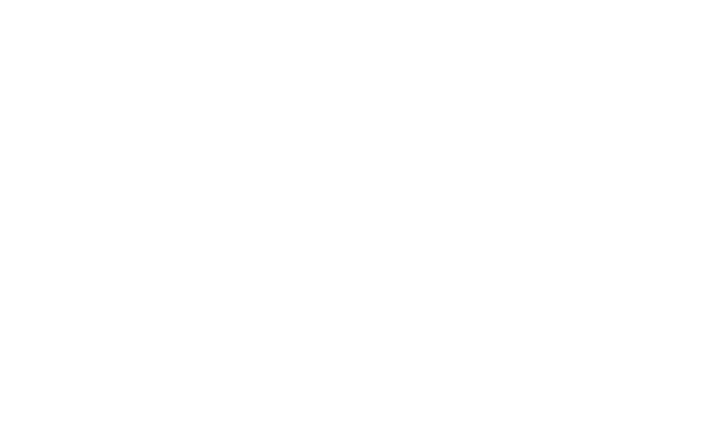
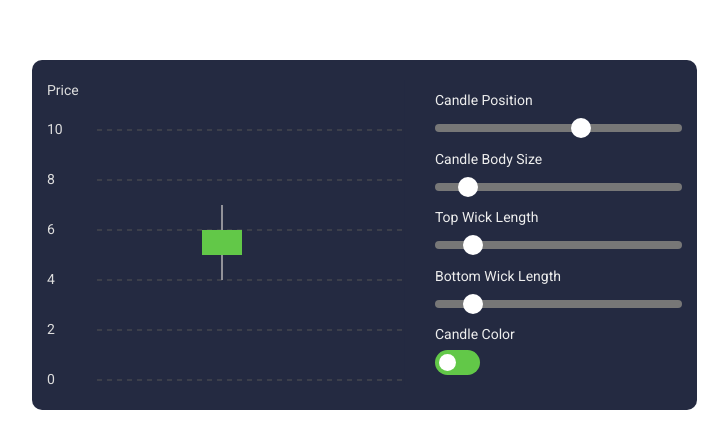
Before and after one commit to wjmiller/draw_candle, a Vue app: page / in a window 1280 px wide. Shown: the top 448 px of the page, without its empty margins (513-1241 px from the left). Built offline with nearby package versions, Linux system fonts and the light colour scheme.

Commit message:
Candle Builder component added

```diff
--- a/public/index.html
+++ b/public/index.html
@@ -6,6 +6,7 @@
   <meta http-equiv="X-UA-Compatible" content="IE=edge">
   <meta name="viewport" content="width=device-width,initial-scale=1.0">
   <link rel="icon" href="<%= BASE_URL %>favicon.ico">
+  <link href="https://fonts.googleapis.com/css?family=Roboto" rel="stylesheet">
   <title>Draw Candle</title>
 </head>
 
--- a/src/App.scss
+++ b/src/App.scss
@@ -1,2 +1,8 @@
 @import 'node_modules/bootstrap/scss/bootstrap';
 @import 'node_modules/bootstrap-vue/src/index.scss';
+
+body {
+  margin-top: 60px;
+  font-family: 'Roboto';
+  font-size: 15px;
+}
--- a/src/App.vue
+++ b/src/App.vue
@@ -1,28 +1,46 @@
 <template>
   <div id="app">
-    <PriceChart></PriceChart>
+    <div class="container">
+      <div class="row">
+        <div class="col-md-5">
+
+        </div>
+        <div class="col-md-7">
+          <CandleBuilder :cbdata="charts[0]"></CandleBuilder>
+        </div>
+      </div>
+    </div>
   </div>
 </template>
 
 <script>
-import PriceChart from './components/PriceChart/PriceChart.vue'
+import CandleBuilder from './components/CandleBuilder/CandleBuilder.vue'
 
 export default {
   name: 'app',
+  data() {
+    return {
+      charts: [
+        {
+          cdata: {
+            prices: [10,8,6,4,2,0]
+          },
+          csdata: {
+            bodyTop: 150,
+            bodyHeight: 25,
+            wickTop: 25,
+            wickBottom: 25,
+            candleRed: false
+          }
+        }
+      ]
+    }
+  },
   components: {
-    PriceChart
+    CandleBuilder
   }
 }
 </script>
 
 <style>
-
-#app {
-  font-family: 'Avenir', Helvetica, Arial, sans-serif;
-  -webkit-font-smoothing: antialiased;
-  -moz-osx-font-smoothing: grayscale;
-  text-align: center;
-  color: #fff;
-  margin-top: 60px;
-}
 </style>
--- /dev/null
+++ b/src/components/CandleBuilder/CandleBuilder.vue
@@ -0,0 +1,192 @@
+<!-- Template -->
+<template>
+  <div class="row candle-builder">
+    <div class="col-sm-7 col-lg-7">
+      <svg id="chart" width="100%" v-bind:height="55 + ((cbdata.cdata.prices.length - 1) * 50)">
+        <CandleChart :ch="cbdata.cdata"></CandleChart>
+        <CandleStick :cs="cbdata.csdata"></CandleStick>
+      </svg>
+    </div>
+    <div class="col-sm-5 col-lg-5">
+      <div class="candle-controls">
+        <div class="slidecontainer">
+          <label>Candle Position</label>
+          <input type="range" v-model="cbdata.csdata.bodyTop" min="0" max="250" step="5" class="slide">
+        </div>
+        <div class="slidecontainer">
+          <label>Candle Body Size</label>
+          <input type="range" v-model="cbdata.csdata.bodyHeight" min="5" max="200" step="5" class="slide">
+        </div>
+        <div class="slidecontainer">
+          <label>Top Wick Length</label>
+          <input type="range" v-model="cbdata.csdata.wickTop" min="0" max="200" step="5" class="slide">
+        </div>
+        <div class="slidecontainer">
+          <label>Bottom Wick Length</label>
+          <input type="range" v-model="cbdata.csdata.wickBottom" min="0" max="200" step="5" class="slide">
+        </div>
+        <p class="candle-color">Candle Color</p>
+        <label class="switch">
+          <input type="checkbox" v-model="cbdata.csdata.candleRed">
+          <span class="slider round"></span>
+        </label>
+      </div>
+    </div>
+  </div>
+</template>
+
+<!-- Javascript -->
+<script>
+
+import CandleChart from './CandleChart.vue'
+import CandleStick from './CandleStick.vue'
+
+export default {
+  name: 'CandleBuilder',
+  props: ['cbdata'],
+  components: {
+    CandleChart,
+    CandleStick
+  }
+}
+
+</script>
+
+<!-- CSS with 'builder' attribute for this component -->
+<style lang="scss" builder>
+
+  .row.candle-builder {
+    background: #242a41;
+    padding: 20px 0 25px;
+    border-radius: 0;
+    margin-bottom: 15px;
+  }
+
+  .candle-controls {
+    margin: 40px 0 0 5px;
+
+    .slidecontainer {
+      margin-bottom: 10px;
+      width: 100%;
+
+      label {
+        display: block;
+        color: #eee;
+        margin-bottom: 5px;
+        font-size: 14px;
+      }
+
+      .slide {
+        -webkit-appearance: none;
+        appearance: none;
+        width: 100%;
+        height: 8px;
+        background: #777;
+        border-radius: 10px;
+        outline: none;
+      }
+
+      .slide::-webkit-slider-thumb {
+        -webkit-appearance: none;
+        appearance: none;
+        width: 20px;
+        height: 20px;
+        border-radius: 10px;
+        background: #fff;
+        cursor: pointer;
+      }
+
+      .slide::-moz-range-thumb {
+        width: 20px;
+        height: 20px;
+        border-radius: 10px;
+        background: #62C848;
+        cursor: pointer;
+      }
+    }
+
+    .candle-color {
+      display: block;
+      color: #eee;
+      margin-bottom: 5px;
+      font-size: 14px;
+    }
+
+    .switch {
+      position: relative;
+      display: inline-block;
+      width: 45px;
+      height: 25px;
+
+      input {
+        opacity: 0;
+        width: 0;
+        height: 0;
+      }
+
+      .slider {
+        position: absolute;
+        cursor: pointer;
+        top: 0;
+        left: 0;
+        right: 0;
+        bottom: 0;
+        background-color: #62C848;
+        -webkit-transition: .4s;
+        transition: .4s;
+      }
+
+      .slider:before {
+        position: absolute;
+        content: "";
+        height: 17px;
+        width: 17px;
+        left: 4px;
+        bottom: 4px;
+        background-color: white;
+        -webkit-transition: .4s;
+        transition: .4s;
+      }
+
+      input:checked + .slider {
+        background-color: #E23B2B;
+      }
+
+      input:focus + .slider {
+        box-shadow: 0 0 1px #E23B2B;
+      }
+
+      input:checked + .slider:before {
+        -webkit-transform: translateX(19px);
+        -ms-transform: translateX(19px);
+        transform: translateX(19px);
+      }
+
+      /* Rounded sliders */
+      .slider.round {
+        border-radius: 34px;
+      }
+
+      .slider.round:before {
+        border-radius: 50%;
+      }
+    }
+
+    @media(min-width: 576px) {
+      margin: 10px 0 0 0;
+
+      .slide {
+        width: 150px;
+      }
+    }
+
+  }
+
+  @media(min-width: 576px) {
+    .row.candle-builder {
+      border-radius: 10px;
+    }
+  }
+
+
+</style>
--- /dev/null
+++ b/src/components/CandleBuilder/CandleChart.vue
@@ -0,0 +1,34 @@
+<!-- Template -->
+<template>
+  <g>
+    <rect width="100%" height="100%" class="chart-bg"></rect>
+    <text x="0" y="15" class="chart-num">Price</text>
+    <text v-for="(price,index) in ch.prices" :key="'price-' + index" x="0" v-bind:y="54 + (50 * index)" class="chart-num">{{price}}</text>
+    <line v-for="(price,index) in ch.prices" :key="'line-' + index" x1="50" v-bind:y1="50 + (50 * index)" x2="100%" v-bind:y2="50 + (50 * index)" stroke-dasharray="5,5" class="chart-line" />
+  </g>
+</template>
+
+<!-- Javascript -->
+<script>
+
+export default {
+  name: 'CandleChart',
+  props: ['ch']
+}
+
+</script>
+
+<!-- CSS with 'chart' attribute for this component -->
+<style chart>
+  .chart-bg {
+    fill: #242a41;
+  }
+  .chart-num {
+    font: 14px 'Roboto';
+    fill: #ddd;
+  }
+  .chart-line {
+    stroke:#555;
+    stroke-width:1;
+  }
+</style>
--- /dev/null
+++ b/src/components/CandleBuilder/CandleStick.vue
@@ -0,0 +1,36 @@
+<!-- Template -->
+<template>
+  <g>
+    <line x1="175" v-bind:y1="cs.bodyTop" x2="175" v-bind:y2="parseInt(cs.bodyTop) - parseInt(cs.wickTop)" class="candle-wick" />
+    <rect :x="155" v-bind:y="cs.bodyTop" width="40" v-bind:height="cs.bodyHeight" v-bind:class="{ 'candle-green': !cs.candleRed, 'candle-red': cs.candleRed }"/>
+    <line x1="175" v-bind:y1="parseInt(cs.bodyHeight) + parseInt(cs.bodyTop) + parseInt(cs.wickBottom)" x2="175" v-bind:y2="parseInt(cs.bodyHeight) + parseInt(cs.bodyTop)" class="candle-wick"/>
+  </g>
+</template>
+
+<!-- Javascript -->
+<script>
+
+export default {
+  name: 'CandleStick',
+  props: ['cs']
+}
+
+</script>
+
+<!-- CSS with 'stick' attribute for this component -->
+<style stick>
+
+  .candle-green {
+    fill:#62C848;
+  }
+
+  .candle-red {
+    fill:#E23B2B;
+  }
+
+  .candle-wick {
+    stroke: #929299;
+    stroke-width:2;
+  }
+
+</style>
--- a/src/components/PriceChart/PriceChart.vue
+++ /dev/null
@@ -1,32 +0,0 @@
-<!-- Template -->
-<template>
-  <svg viewBox="-1 -1 2 2">
-  </svg>
-</template>
-
-<!-- Javascript -->
-<script>
-
-/*
-const chartConfig = {
-  priceStart: 0,
-  priceEnd: 10,
-  priceIncr: 2,
-  gridWidth: 300,
-  gridHeight: 300,
-  axisColor: '#000',
-  priceLineColor: '#aaa',
-  numColor: '#555'
-}
-*/
-
-export default {
-  name: 'PriceChart',
-  props: {},
-
-}
-
-</script>
-
-<!-- CSS with 'chart' attribute for this component -->
-<style chart></style>
```
Also changed, not shown: 18 other files (tests, documents, lock files or other folders).
